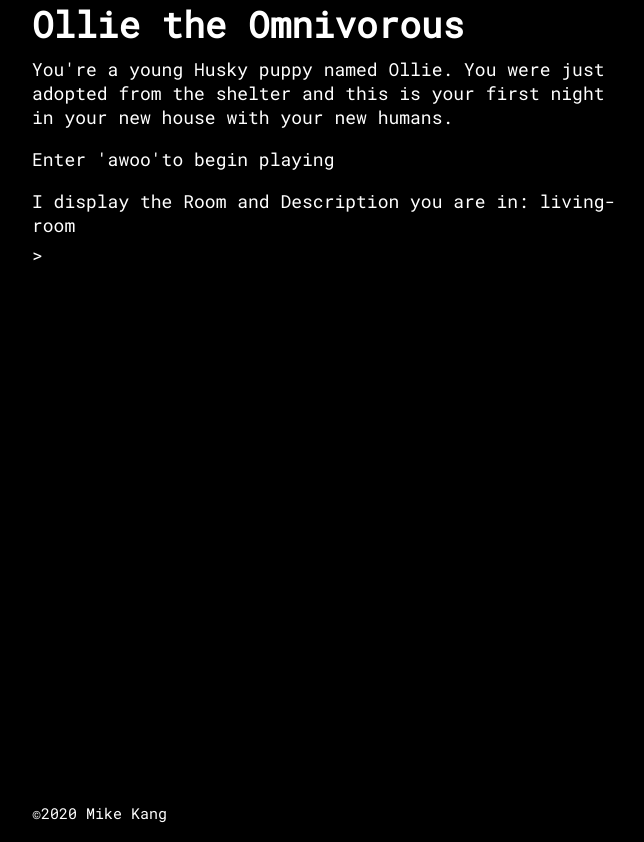
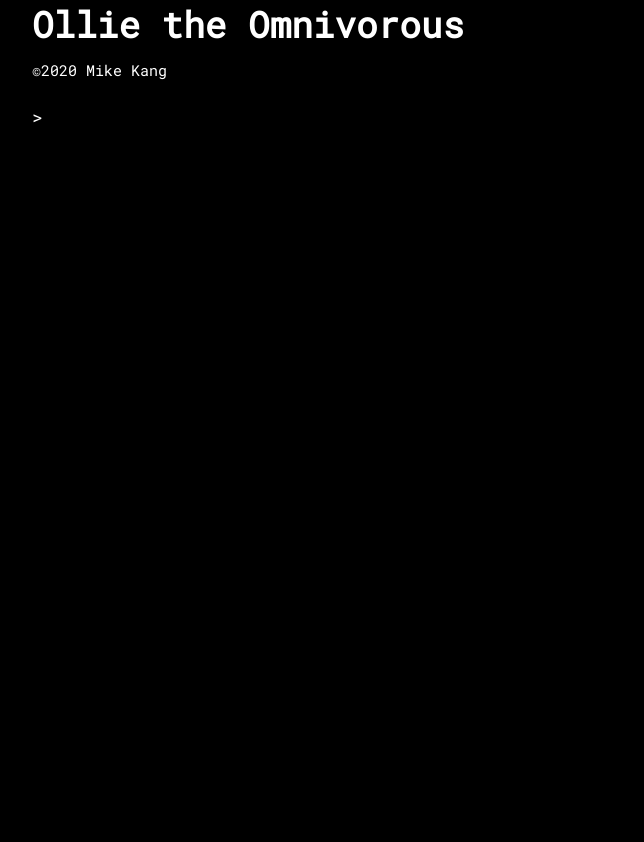
Before and after one commit to mkangjazz/ollie-the-omnivorous, a React (Create React App) app: page / in a window 1280 px wide. Shown: the whole page, without its empty margins (308-952 px from the left). After the commit the page ends 800 px from the top, so only its background shows below. Built offline with nearby package versions, Linux system fonts and the light colour scheme.

Commit message:
update text display and input logic

```diff
--- a/src/App.js
+++ b/src/App.js
@@ -1,54 +1,46 @@
 import gamedata from './data/gamedata';
+
+// import parseInput...
 
 import './css/app.css';
 
-import React, {useState, useEffect} from 'react';
+import React, {useState} from 'react';
 
-import Map from './components/Map';
 import UserInput from './components/UserInput';
 import Article from './components/Article';
 
 export default function App() {
-  const [answerHistory, setAnswerHistory] = useState('');
-  const [currentRoom, setCurrentRoom] = useState('living-room');
-  const [display, setDisplay] = useState('menu');
   const [gameData, setGameData] = useState(gamedata);
 
-  useEffect(() => {
+  const [history, setHistory] = useState([]);
+  const [inputHistory, setInputHistory] = useState([]);
 
-  }, [
-    display,
-  ]);
+  // render display (history)
+  // user enters an input
+  // check if it's valid
+  // update room/object/game states
+  // update display based on state
 
   console.log('gameData', gameData);
+  console.log('inputHistory', inputHistory);
 
   return (
     <div className="App">
       <main>
         <h1>Ollie the Omnivorous</h1>
-        <Article
-          currentRoom={currentRoom}
-          display={display}
-          gameData={gameData}
-        />
-        <Map
-          currentRoom={currentRoom}
-        />
-        <UserInput
-          currentRoom={currentRoom}
-          display={display}
-          gameData={gameData}
-          setAnswerHistory={setAnswerHistory}
-          setDisplay={setDisplay}
-          setCurrentRoom={setCurrentRoom}
-          setGameData={setGameData}
-        />
-      </main>
-      <footer>
         <p>
           <small>&copy;{new Date().getFullYear()} Mike Kang</small>
         </p>
-      </footer>
+        <Article
+          history={history}
+          inputHistory={inputHistory}
+         />
+        <UserInput
+          inputHistory={inputHistory}
+          setHistory={setHistory}
+          setInputHistory={setInputHistory}
+        />
+      </main>
     </div>
   );
 }
--- a/src/components/Article.js
+++ b/src/components/Article.js
@@ -1,55 +1,20 @@
 export default function Article(props) {
-  function text() {
-    let text = [];
+  // we could add on syntax highlighting for recognized interactive objects
+  // and rooms
 
-    switch (props.display) {
-      case 'menu':
-        text = text.concat(
-          props.gameData.screens.filter(obj => obj.name === 'menu')[0].description
-        );
-        break;
-      case 'help':
-        text = text.concat(
-          props.gameData.screens.filter(obj => obj.name === 'help')[0].description
-        );
-        break;
-      case 'win':
-        text = text.concat(
-          props.gameData.screens.filter(obj => obj.name === 'win')[0].description
-        );
-        break;
-      case 'lose':
-        text = text.concat(
-          props.gameData.screens.filter(obj => obj.name === 'lose')[0].description
-        );
-        break;
-      case 'game':
-        text = text.concat(
-          props.gameData.rooms.filter(obj => obj.name === props.currentRoom)[0].description
-        );
-        // we need to split up the descriptions into parts?
-          // room
-            // exits
-            // surroundings
-            // objects
-          // object (inspect item)
-
-        break;
-      default:
-        break;
-    }
-
-    return text;
-  };
+  // things to display
+    // story description
+    // what did i input
+    // what was the response to that input, error message or else
 
   return (
     <article className="ui-story" id="ui-story">
-      {text().length > 0
-        ? text().map((item, index) => {
+      {props.history.length > 0
+        ? props.history.map((item, index) => {
             return (
-              <p key={`text-${index}`}>
+              <div key={`text-${index}`}>
                 {item}
-              </p>
+              </div>
             );
           })
         : null
--- /dev/null
+++ b/src/components/InputParagraph.js
@@ -0,0 +1,7 @@
+export default function InputParagraph(props) {
+  return (
+    <p className='input-paragraph'>
+      {props.children}
+    </p>
+  );
+}
--- a/src/components/Map.js
+++ /dev/null
@@ -1,10 +0,0 @@
-export default function Map(props) {
-  // this map just displays them
-  // in the right place
-
-  return (
-    <div className="ui-map" id="ui-map">
-      I display the Room and Description you are in: {props.currentRoom}
-    </div>
-  );
-}
--- a/src/components/UserInput.js
+++ b/src/components/UserInput.js
@@ -1,41 +1,66 @@
-import parseInput from '../js/parseInput';
-// import isValidCommand from '../js/isValidCommand';
+import React from 'react';
+
+import InputParagraph from './InputParagraph';
 
 export default function UserInput(props) {
+  function handleInputKeyDown(event) {
+    if (event.defaultPrevented) {
+      return;
+    }
+
+    switch (event.key) {
+      case "Up":
+      case "ArrowUp":
+        event.preventDefault();
+        console.log('handleInputEvent, cycle through previous commands');
+        // what if you do it again? and again? -1 needs to be a variable
+        event.target.value = props.inputHistory[props.inputHistory.length - 1];
+
+        break;
+      case "Tab":
+        event.preventDefault();
+        console.log('handleInputEvent tab autocomplete or suggestions');
+        break;
+      default:
+        return;
+    }
+  }
+
   function handleSubmit(e) {
     e.preventDefault();
 
     var value = e.target[0].value.trim();
 
     if (value) {
+      props.setHistory((curr) => [...curr, <InputParagraph>{value}</InputParagraph>]);
+      props.setInputHistory((curr) => [...curr, value]);
+
       switch (value) {
-        case 'menu':
-          props.setDisplay('menu');
-          break;
         case 'awoo':
-          props.setDisplay('game');
+          // initialize the game first? need state variable somewhere to see if it's valid
+          // props.setDisplay('game');
           break;
         case 'help':
-          props.setDisplay('help');
+          // append 'help text' to history
           break;
         case 'win':
-          props.setDisplay('win');
+          // props.setDisplay('win');
           break;
         case 'lose':
-          props.setDisplay('lose');
+          // props.setDisplay('lose');
           break;
         default:
+          // all the actual game commands!
           // need to validate this against state
-          // check value here
           // props.setAnswer(value);
-          parseInput(value);
-          props.setAnswerHistory(prevState => ([...prevState, value]));
+          // parseInput(value);
+          // props.setHistory(prevState => ([...prevState, value]));
           break;
       }
+    }
 
-      e.target.reset();
-      e.target.focus();
-    }
+    e.target.reset();
+    e.target.focus();
   }
 
   return (
@@ -52,6 +77,7 @@ export default function UserInput(props) {
         <input
           autoFocus="autofocus"
           id="user-input"
+          onKeyDown={handleInputKeyDown}
           spellCheck="false"
           type="text"
         />
--- a/src/css/app.css
+++ b/src/css/app.css
@@ -13,13 +13,8 @@ body {
   font-size: 1.125em;
 }
 
-main,
-footer {
+main {
   display: block;
-}
-
-main {
-  min-height: calc(100vh);
 }
 
 h1 {
@@ -65,6 +60,15 @@ input[type='text'] {
   color: yellow;
 }
 
+/* .story-paragraph {
+
+} */
+
+.input-paragraph {
+  color: yellow;
+  text-transform: uppercase;
+}
+
 .ui-user-input label {
   align-items:center;
   display: flex;
--- a/src/data/interactiveObjects.js
+++ b/src/data/interactiveObjects.js
@@ -16,5 +16,8 @@ function InteractiveObject(name, description) {
   // isDrinkable
   // isEdible
   // isShreddable
+  // points for eating/consuming
+  // side effects, like makes people anger meter increase
+    // makes you feel sick
 
 export default interactiveObjects;
```
